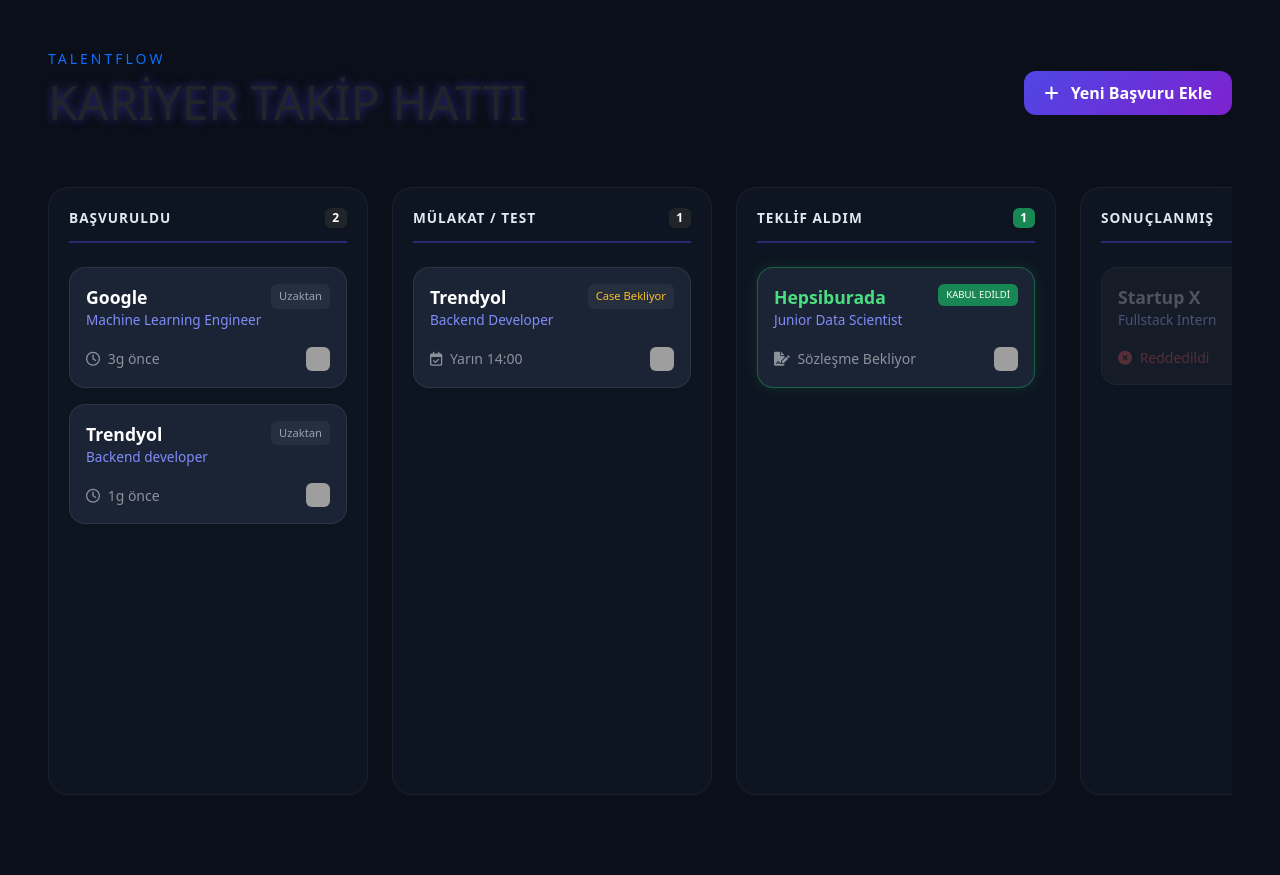
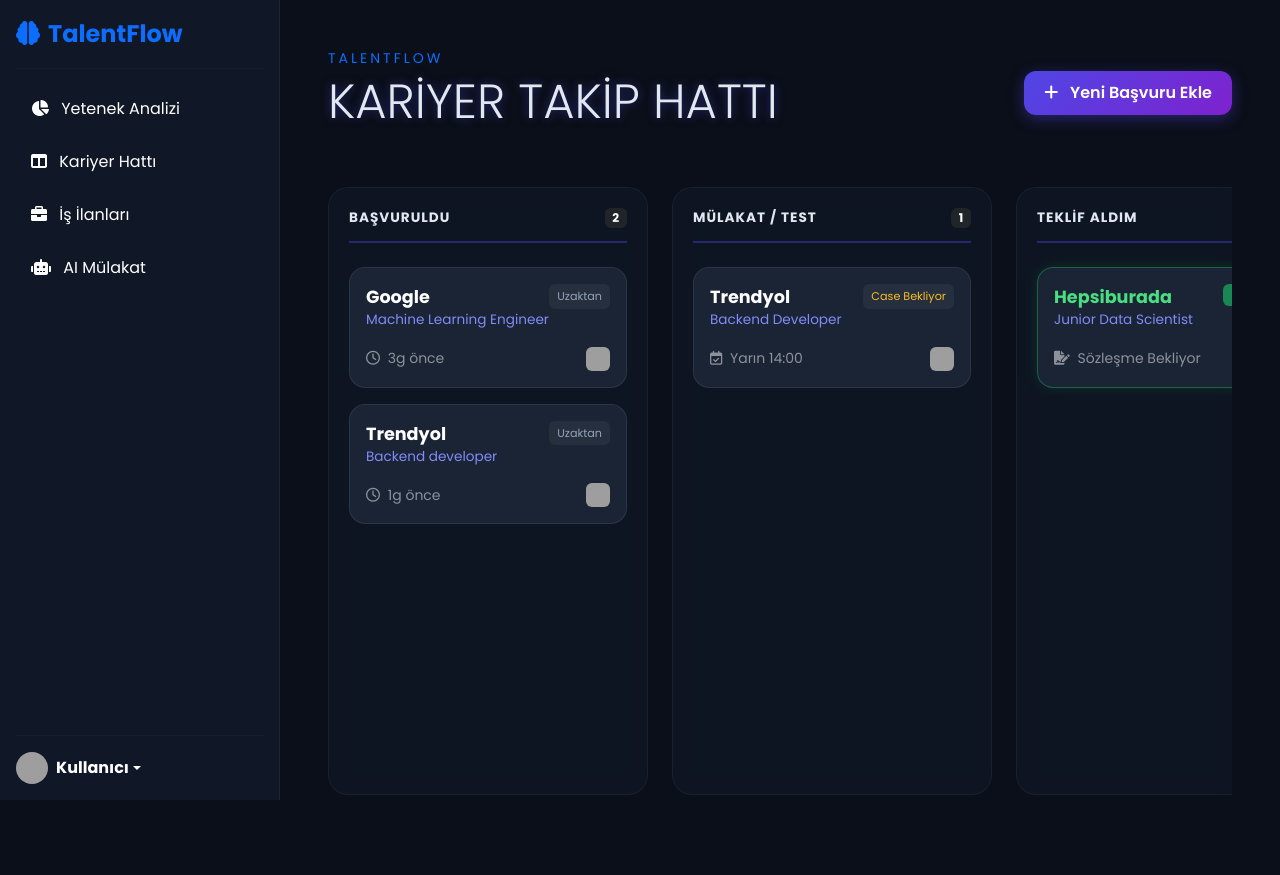
Before and after one commit to Aylmz0/TalentFlow, a Django app: template templates/dashboard/kanban.html in a window 1280 px wide. Run offline with Django 5.2, Linux system fonts and the light colour scheme; the template is opened without the code that fills it, so the values that code supplies are empty; some libraries are stand-ins or nearby versions; grey boxes are pictures that could not be loaded.

Commit message:
TAL-55: Arayuz Puruzlerinin ve Hizalamalarin Giderilmesi

```diff
--- /dev/null
+++ b/apps/accounts/urls.py
@@ -0,0 +1,7 @@
+from django.urls import path
+from . import views
+
+app_name = 'accounts'
+urlpatterns = [
+    path('', views.index, name='index'),
+]
--- /dev/null
+++ b/apps/accounts/views.py
@@ -0,0 +1,4 @@
+from django.shortcuts import redirect
+
+def index(request):
+    return redirect('dashboard:skill_tree')
--- a/apps/talent_models/urls.py
+++ b/apps/talent_models/urls.py
@@ -3,7 +3,10 @@
 
 from . import views
 
+app_name = 'dashboard'
 urlpatterns = [
     # Bu satır, kartın ID'sini alıp views içindeki fonksiyona bağlar
     path('update-status/<int:pk>/', views.update_job_status, name='update_job_status'),
+    path('skill-tree/', views.skill_tree, name='skill_tree'),
+    path('kanban/', views.kanban, name='kanban'),
 ]
--- a/config/urls.py
+++ b/config/urls.py
@@ -19,6 +19,6 @@
 
 urlpatterns = [
     path('admin/', admin.site.urls),
-    # eklediğimiz satır:
+    path('', include('apps.accounts.urls')),
     path('dashboard/', include('apps.talent_models.urls')),
 ]
--- /dev/null
+++ b/static/css/main.css
@@ -0,0 +1,81 @@
+:root {
+    --color-primary: #4f46e5;
+    --color-primary-hover: #4338ca;
+    --color-bg: #0b0f19;
+    --color-card-bg: rgba(17, 26, 41, 0.75);
+    --color-text: #f1f2f3;
+}
+
+body {
+    background-color: var(--color-bg);
+    color: var(--color-text);
+    font-family: 'Poppins', sans-serif;
+    margin: 0;
+    padding: 0;
+    overflow-x: hidden;
+}
+
+.text-glow {
+    text-shadow: 0 0 10px rgba(79, 70, 229, 0.5);
+    color: #e2e8f0;
+}
+
+.btn-neon {
+    background: linear-gradient(135deg, #4f46e5 0%, #7e22ce 100%);
+    color: white !important;
+    border: none;
+    border-radius: 12px;
+    font-weight: 600;
+    padding: 10px 20px;
+    box-shadow: 0 4px 15px rgba(79, 70, 229, 0.4);
+    transition: 0.3s;
+}
+
+.btn-neon:hover {
+    box-shadow: 0 0 25px rgba(126, 34, 206, 0.7);
+    transform: scale(1.02);
+}
+
+.bg-indigo-subtle {
+    background-color: rgba(79, 70, 229, 0.1) !important;
+    color: #7e22ce !important;
+}
+
+/* Sidebar styling */
+.sidebar {
+    background: rgba(17, 26, 41, 0.95) !important;
+    backdrop-filter: blur(10px);
+    border-right: 1px solid rgba(255, 255, 255, 0.05);
+}
+
+.sidebar .nav-link {
+    transition: 0.3s;
+    border-radius: 10px;
+    margin-bottom: 5px;
+    padding: 12px 15px;
+}
+
+.sidebar .nav-link:hover, .sidebar .nav-link.active {
+    background: rgba(79, 70, 229, 0.15);
+    color: #818cf8 !important;
+}
+
+/* Layout */
+.main-wrapper {
+    display: flex;
+    min-height: 100vh;
+}
+.sidebar-container {
+    width: 280px;
+    flex-shrink: 0;
+}
+.content-container {
+    flex-grow: 1;
+    min-width: 0;
+}
+
+@media (max-width: 767.98px) {
+    .sidebar-container {
+        display: none !important;
+    }
+}
--- a/templates/base.html
+++ b/templates/base.html
@@ -9,6 +9,7 @@
     <link href="https://cdn.jsdelivr.net/npm/bootstrap@5.3.0/dist/css/bootstrap.min.css" rel="stylesheet">
     <link href="https://fonts.googleapis.com/css2?family=Poppins:wght@300;400;600;700&display=swap" rel="stylesheet">
     <link rel="stylesheet" href="https://cdnjs.cloudflare.com/ajax/libs/font-awesome/6.0.0/css/all.min.css">
+    <link rel="stylesheet" href="{% static 'css/main.css' %}">
 
     <!-- HTMX & Alpine.js -->
     <script src="https://unpkg.com/htmx.org@1.9.10"></script>
@@ -17,8 +18,17 @@
     {% block extra_css %}{% endblock %}
 </head>
 
-<body style="margin: 0; padding: 0; background: #0b0f19;">
-    {% block content %}{% endblock %}
+<body>
+    {% include 'partials/topbar.html' %}
+    <div class="main-wrapper">
+        <div class="sidebar-container d-none d-md-block">
+            {% include 'partials/sidebar.html' %}
+        </div>
+        <div class="content-container">
+            {% block content %}{% endblock %}
+        </div>
+    </div>
+
     <script src="https://cdn.jsdelivr.net/npm/bootstrap@5.3.0/dist/js/bootstrap.bundle.min.js"></script>
     {% block extra_js %}{% endblock %}
 </body>
--- /dev/null
+++ b/templates/partials/sidebar.html
@@ -0,0 +1,41 @@
+<nav class="sidebar d-flex flex-column p-3 text-white" style="width: 280px; height: 100vh; position: fixed; top: 0; left: 0;">
+    <a href="/" class="d-flex align-items-center mb-3 mb-md-0 me-md-auto text-white text-decoration-none">
+        <span class="fs-4 fw-bold text-primary"><i class="fas fa-brain me-2"></i>TalentFlow</span>
+    </a>
+    <hr style="border-color: rgba(255,255,255,0.1);">
+    <ul class="nav nav-pills flex-column mb-auto">
+        <li class="nav-item">
+            <a href="{% url 'dashboard:skill_tree' %}" class="nav-link text-white {% if request.resolver_match.url_name == 'skill_tree' %}active{% endif %}">
+                <i class="fas fa-chart-pie me-2"></i> Yetenek Analizi
+            </a>
+        </li>
+        <li>
+            <a href="{% url 'dashboard:kanban' %}" class="nav-link text-white {% if request.resolver_match.url_name == 'kanban' %}active{% endif %}">
+                <i class="fas fa-columns me-2"></i> Kariyer Hattı
+            </a>
+        </li>
+        <li>
+            <a href="#" class="nav-link text-white">
+                <i class="fas fa-briefcase me-2"></i> İş İlanları
+            </a>
+        </li>
+        <li>
+            <a href="#" class="nav-link text-white">
+                <i class="fas fa-robot me-2"></i> AI Mülakat
+            </a>
+        </li>
+    </ul>
+    <hr style="border-color: rgba(255,255,255,0.1);">
+    <div class="dropdown">
+        <a href="#" class="d-flex align-items-center text-white text-decoration-none dropdown-toggle" id="dropdownUser1" data-bs-toggle="dropdown" aria-expanded="false">
+            <img src="https://ui-avatars.com/api/?name=User&background=4f46e5&color=fff" alt="" width="32" height="32" class="rounded-circle me-2">
+            <strong>Kullanıcı</strong>
+        </a>
+        <ul class="dropdown-menu dropdown-menu-dark text-small shadow" aria-labelledby="dropdownUser1">
+            <li><a class="dropdown-item" href="#">Profil</a></li>
+            <li><a class="dropdown-item" href="#">Ayarlar</a></li>
+            <li><hr class="dropdown-divider"></li>
+            <li><a class="dropdown-item" href="#">Çıkış Yap</a></li>
+        </ul>
+    </div>
+</nav>
--- /dev/null
+++ b/templates/partials/topbar.html
@@ -0,0 +1,28 @@
+<nav class="navbar navbar-dark d-md-none px-3" style="background: rgba(17, 26, 41, 0.95); border-bottom: 1px solid rgba(255, 255, 255, 0.05);">
+    <a class="navbar-brand text-primary fw-bold" href="/"><i class="fas fa-brain me-2"></i>TalentFlow</a>
+    <button class="navbar-toggler border-0" type="button" data-bs-toggle="offcanvas" data-bs-target="#sidebarOffcanvas">
+        <span class="navbar-toggler-icon"></span>
+    </button>
+</nav>
+
+<!-- Mobile Sidebar Offcanvas -->
+<div class="offcanvas offcanvas-start text-bg-dark" tabindex="-1" id="sidebarOffcanvas" style="background: rgba(17, 26, 41, 0.95) !important; backdrop-filter: blur(10px);">
+    <div class="offcanvas-header border-bottom border-secondary">
+        <h5 class="offcanvas-title text-primary fw-bold"><i class="fas fa-brain me-2"></i>TalentFlow</h5>
+        <button type="button" class="btn-close btn-close-white" data-bs-dismiss="offcanvas" aria-label="Close"></button>
+    </div>
+    <div class="offcanvas-body">
+        <ul class="nav nav-pills flex-column mb-auto">
+            <li class="nav-item">
+                <a href="{% url 'dashboard:skill_tree' %}" class="nav-link text-white {% if request.resolver_match.url_name == 'skill_tree' %}active{% endif %}">
+                    <i class="fas fa-chart-pie me-2"></i> Yetenek Analizi
+                </a>
+            </li>
+            <li>
+                <a href="{% url 'dashboard:kanban' %}" class="nav-link text-white {% if request.resolver_match.url_name == 'kanban' %}active{% endif %}">
+                    <i class="fas fa-columns me-2"></i> Kariyer Hattı
+                </a>
+            </li>
+        </ul>
+    </div>
+</div>
```
Also changed, not shown: apps/talent_models/views.py (+8 -0 lines).
